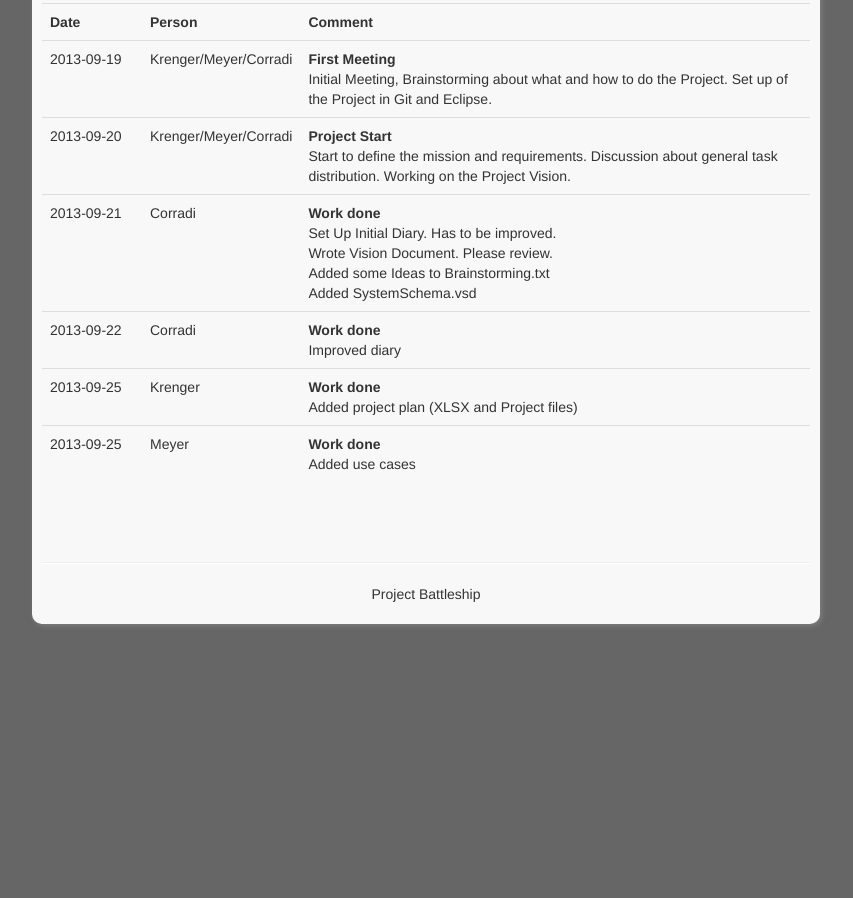
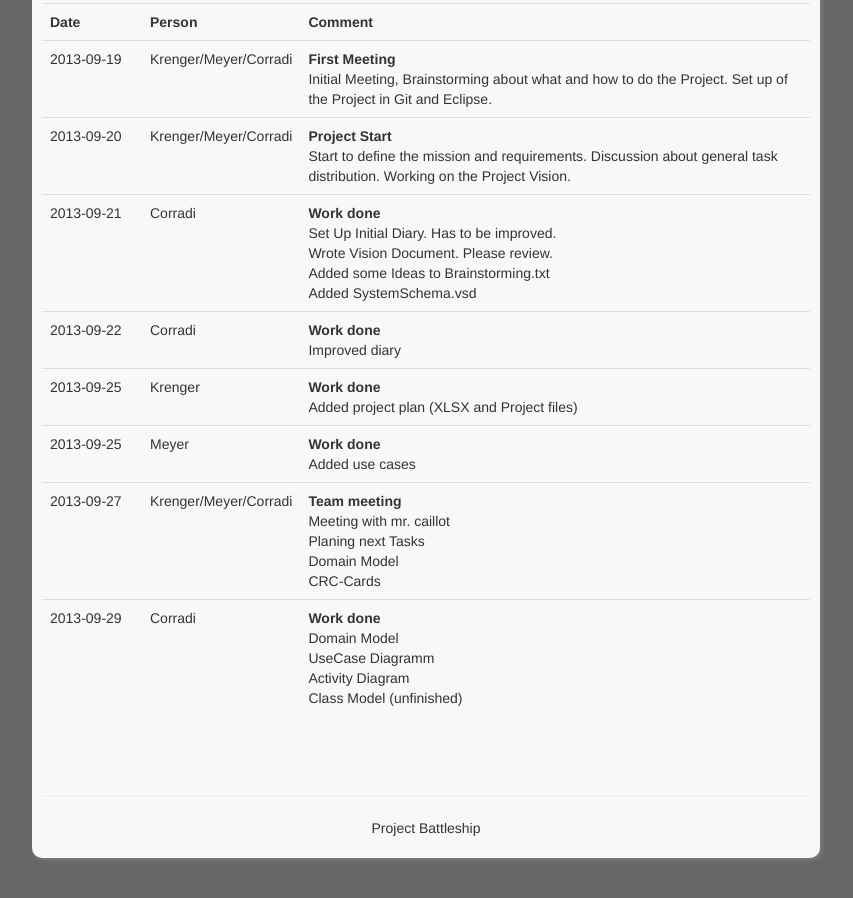
Before and after one commit to simonkrenger/ch.bfh.bti7301.w2013.battleship, a plain HTML site: page Battleship/doc/diary.html in a window 1280 px wide. Shown: the part 523-1421 px from the top of the page, without its empty margins (214-1067 px from the left). Before the commit the page ends 1187 px from the top, so only its background shows below. Drawn offline with nearby package versions, Linux system fonts and the light colour scheme.

Commit message:
Added UML models (/uml/)

```diff
--- a/Battleship/doc/diary.html
+++ b/Battleship/doc/diary.html
@@ -111,6 +111,28 @@
 							Added use cases
 				</tr>
 
+				</tr>
+				<tr week="39">
+						<td>2013-09-27</td>
+						<td>Krenger/Meyer/Corradi</td>
+						<td><b>Team meeting</b><br />
+							Meeting with mr. caillot<br />
+							Planing next Tasks<br />
+							Domain Model<br />
+							CRC-Cards<br />
+					</tr>
+
+									</tr>
+				<tr week="39">
+						<td>2013-09-29</td>
+						<td>Corradi</td>
+						<td><b>Work done</b><br />
+							Domain Model<br />
+							UseCase Diagramm<br />
+							Activity Diagram<br />
+							Class Model (unfinished)<br />
+					</tr>
+
 				</table>
 			</div>
 		</div>
```
Also changed, not shown: 3 other files.
